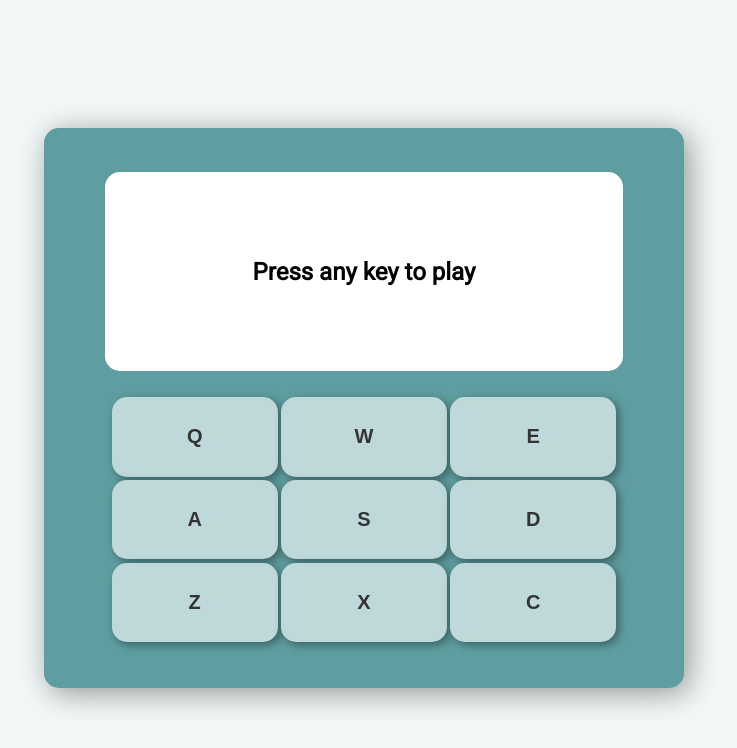
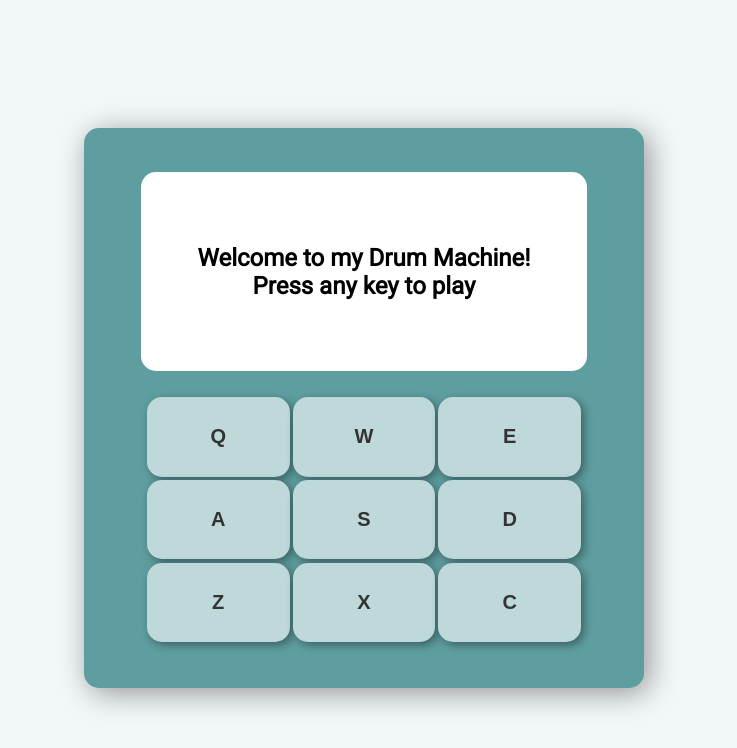
Before and after one commit to yllsson/fcc-drum-machine, a React (Create React App) app: page / in a window 1280 px wide. Shown: the top 748 px of the page, without its empty margins (284-1021 px from the left). Built offline with nearby package versions, Linux system fonts and the light colour scheme.

Commit message:
Minor style adjustments

```diff
--- a/src/components/App.js
+++ b/src/components/App.js
@@ -5,7 +5,9 @@ import allPads from './allPads';
 
 function App() {
   const [pads, setPads] = useState(allPads);
-  const [displayText, setDisplayText] = useState('Press any key to play');
+  const [displayText, setDisplayText] = useState(
+    `Welcome to my Drum Machine! Press any key to play`
+  );
 
   return (
     <main className='App' id='drum-machine'>
--- a/src/css/style.css
+++ b/src/css/style.css
@@ -28,9 +28,10 @@ main {
   justify-content: center;
   align-items: center;
   justify-content: space-around;
-  width: 50%;
+  width: 35rem;
   height: 70%;
   padding: 2rem;
+  margin: 5rem;
   background-color: #5f9ea0;
   border-radius: 15px;
   box-shadow: 5px 5px 30px rgba(0, 0, 0, 0.4);
@@ -45,6 +46,11 @@ main {
   height: 40%;
   border-radius: 15px;
   background-color: #fff;
+}
+
+.display h2 {
+  text-align: center;
+  margin: 2rem;
 }
 
 .drum {
--- a/src/style.scss
+++ b/src/style.scss
@@ -34,9 +34,10 @@ main {
   @include flex(column-reverse);
   justify-content: space-around;
 
-  width: 50%;
+  width: 35rem;
   height: 70%;
   padding: 2rem;
+  margin: 5rem;
 
   background-color: $container-color;
   border-radius: 15px;
@@ -50,6 +51,11 @@ main {
 
   border-radius: 15px;
   background-color: #fff;
+
+  h2 {
+    text-align: center;
+    margin: 2rem;
+  }
 }
 
 .drum {
```
